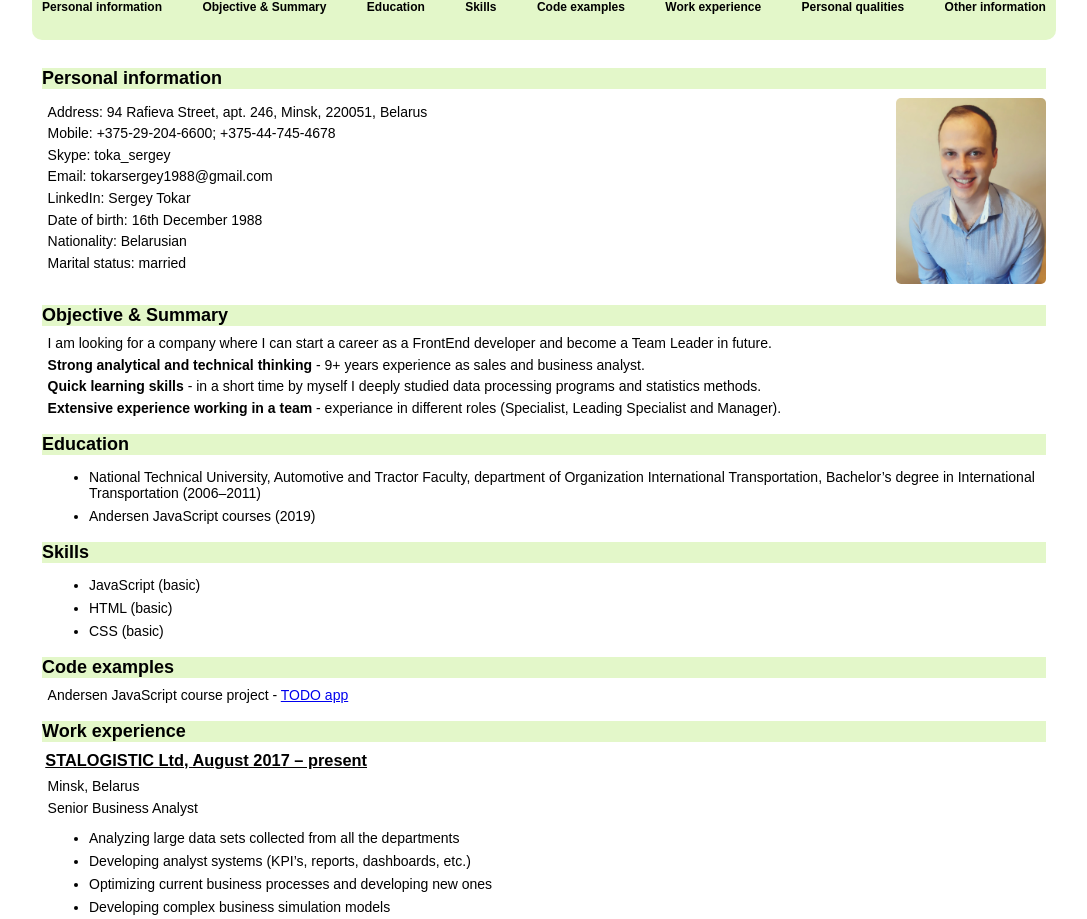
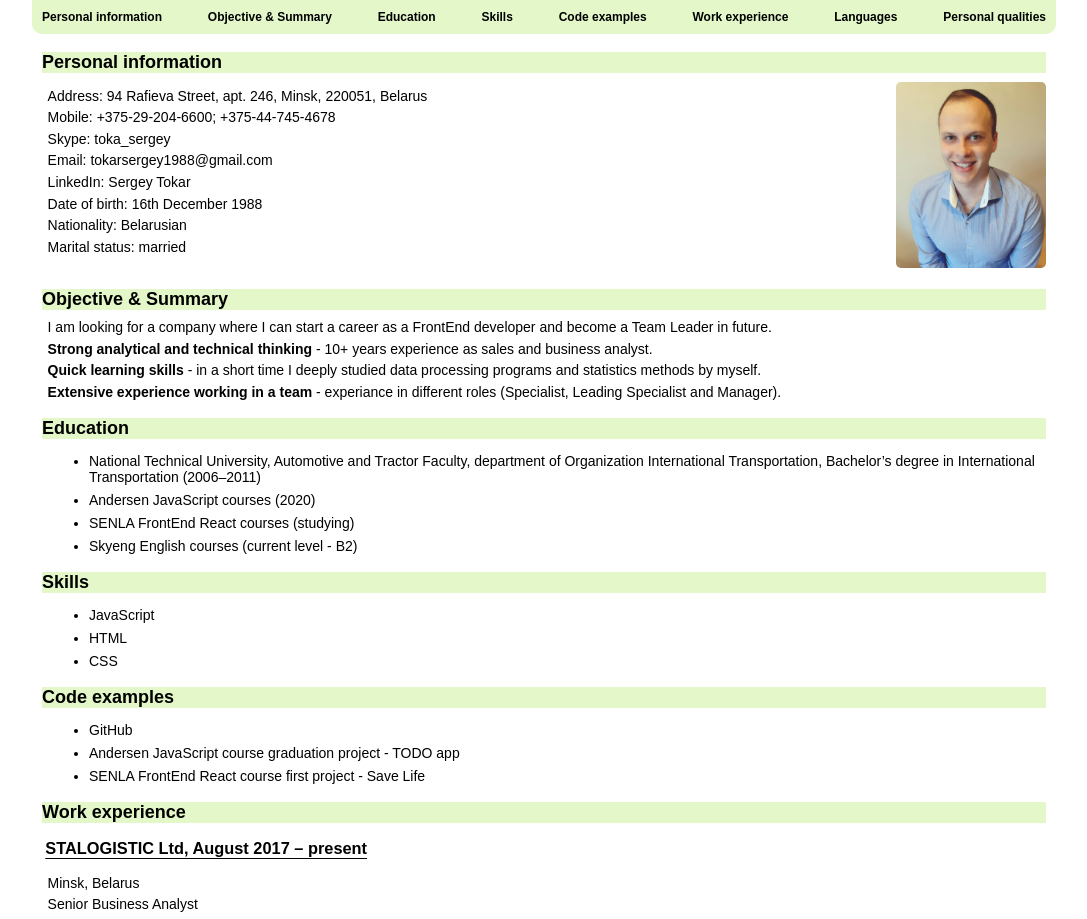
Before and after one commit to sergey-tokar/my-cv, a plain HTML site: page index.html in a window 1280 px wide. Shown: the part 61-980 px from the top of the page, without its empty margins (96-1183 px from the left). Drawn offline with Linux system fonts and the light colour scheme.

Commit message:
refactor: update CV content

```diff
--- a/index.html
+++ b/index.html
@@ -6,6 +6,7 @@
     <meta http-equiv="X-UA-Compatible" content="ie=edge">
     <title>CV Sergey Tokar</title>
     <link rel="stylesheet" href=".\style.css">
+    <link rel="shortcut icon" href="/favicon.ico" type="image/x-icon">
 </head>
 
 <body>
@@ -20,8 +21,8 @@
         <a class="navigation-link" href="#skills">Skills</a>
         <a class="navigation-link" href="#code-examples">Code examples</a>
         <a class="navigation-link" href="#work-experience">Work experience</a>
+        <a class="navigation-link" href="#languages">Languages</a>
         <a class="navigation-link" href="#personal-qualities">Personal qualities</a>
-    <a class="navigation-link" href="#other-information">Other information</a>
     </nav>
 
     <main class="cv-content">
@@ -34,14 +35,12 @@
 
                 <div class="personal-information-content">
                     <p>Address: 94 Rafieva Street, apt. 246, Minsk, 220051, Belarus</p>
-                <p>Mobile: <a class="contact-link" href="tel:+375292046600" title="call me">+375-29-204-6600</a>; <a
-                        class="contact-link" href="tel:+375447454678" title="call me">+375-44-745-4678</a></p>
+                    <p>Mobile: <a class="contact-link" href="tel:+375292046600" title="call me">+375-29-204-6600</a>; <a class="contact-link" href="tel:+375447454678" title="call me">+375-44-745-4678</a></p>
                     <p>Skype: <a class="contact-link" href="skype:toka_sergey" title="contact me by Skype">toka_sergey</a>
                     </p>
                     <p>Email: <a class="contact-link" href="mailto:tokarsergey1988@gmail.com" title="send me an email">tokarsergey1988@gmail.com</a>
                     </p>
-                <p>LinkedIn: <a class="contact-link" href="https://www.linkedin.com/in/sergey-tokar/"
-                                title="LinkedIn - Sergey Tokar">Sergey Tokar</a></p>
+                    <p>LinkedIn: <a class="contact-link" href="https://www.linkedin.com/in/sergey-tokar/" title="LinkedIn - Sergey Tokar" target="_blank">Sergey Tokar</a></p>
                     <p>Date of birth: 16th December 1988</p>
                     <p>Nationality: Belarusian</p>
                     <p>Marital status: married</p>
@@ -55,39 +54,40 @@
 
         <section class="objective-summary" id="objective-summary">
             <h2 class="cv-part-head">Objective & Summary</h2>
-        <p>I am looking for a company where I can start a career as a FrontEnd developer and become a Team Leader in
-            future.</p>
-        <p><span class="advantages">Strong analytical and technical thinking</span> - 9+ years experience as sales and
-            business analyst.</p>
-        <p><span class="advantages">Quick learning skills</span> - in a short time by myself I deeply studied data
-            processing programs and statistics methods.</p>
-        <p><span class="advantages">Extensive experience working in a team</span> - experiance in different roles
-            (Specialist, Leading Specialist and Manager).</p>
+            <p>I am looking for a company where I can start a career as a FrontEnd developer and become a Team Leader in future.
+            </p>
+            <p><span class="advantages">Strong analytical and technical thinking</span> - 10+ years experience as sales and business analyst.</p>
+            <p><span class="advantages">Quick learning skills</span> - in a short time I deeply studied data processing programs and statistics methods by myself.</p>
+            <p><span class="advantages">Extensive experience working in a team</span> - experiance in different roles (Specialist, Leading Specialist and Manager).</p>
         </section>
 
         <section class="education" id="education">
             <h2 class="cv-part-head">Education</h2>
             <ul>
-            <li>National Technical University, Automotive and Tractor Faculty, department of Organization International
-                Transportation, Bachelor’s degree in International Transportation (2006–2011)
+                <li>National Technical University, Automotive and Tractor Faculty, department of Organization International Transportation, Bachelor’s degree in International Transportation (2006–2011)
                 </li>
-            <li>Andersen JavaScript courses (2019)</li>
+                <li>Andersen JavaScript courses (2020)</li>
+                <li>SENLA FrontEnd React courses (studying)</li>
+                <li>Skyeng English courses (current level - B2)</li>
             </ul>
         </section>
 
         <section class="skills" id="skills">
             <h2 class="cv-part-head">Skills</h2>
             <ul>
-            <li>JavaScript (basic)</li>
-            <li>HTML (basic)</li>
-            <li>CSS (basic)</li>
+                <li>JavaScript</li>
+                <li>HTML</li>
+                <li>CSS</li>
             </ul>
         </section>
 
         <section class="code-examples" id="code-examples">
             <h2 class="cv-part-head">Code examples</h2>
-        <p>Andersen JavaScript course project - <a href="https://github.com/sergey-tokar/todo"
-                                                   title="Sergey Tokar - TODO APP">TODO app</a></p>
+            <ul class="code-examples-list">
+                <li class="code-examples-item"><a class="code-example-link" href="https://github.com/sergey-tokar" title="Sergey Tokar - GitHub" target="_blank">GitHub</a></li>
+                <li class="code-examples-item"><a class="code-example-link" href="https://github.com/sergey-tokar/todo" title="Sergey Tokar - TODO APP (git repo)" target="_blank">Andersen JavaScript course graduation  project - TODO app</a></li>
+                <li class="code-examples-item"><a class="code-example-link" href="https://save-life-sergeytokar-senlacourses.netlify.app/" title="Sergey Tokar - Save life (netlify deployed)" target="_blank">SENLA FrontEnd React course first project - Save Life</a></li>
+            </ul>
         </section>
 
         <section class="work-experience" id="work-experience">
@@ -111,14 +111,12 @@
                 <p class="location">Minsk, Belarus</p>
                 <p class="position">Customer Service Department Manager</p>
                 <ul>
-                <li>Managing department (monitoring plans implementation, developing motivation system, hiring new
-                    employees, etc.)
+                    <li>Managing department (monitoring plans implementation, developing motivation system, hiring new employees, etc.)
                     </li>
                     <li>Analyzing market of advertising services</li>
                     <li>Developing new customer search system</li>
                     <li>Planning and organizing work with regular customers</li>
-                <li>Developing systems of interaction with the most promising and profitable customers (discount
-                    systems, individual service, accelerated terms, etc.)
+                    <li>Developing systems of interaction with the most promising and profitable customers (discount systems, individual service, accelerated terms, etc.)
                     </li>
                 </ul>
             </section>
@@ -128,13 +126,20 @@
                 <p class="position">Marketing and Sales Analyst</p>
                 <ul>
                     <li>Analyzing sales KPI’s</li>
-                <li>Analyzing international transportation market (segmenting, evaluating segment capacity, detecting
-                    trends, etc.)
+                    <li>Analyzing international transportation market (segmenting, evaluating segment capacity, detecting trends, etc.)
                     </li>
                     <li>Evaluating business and financial reputation of potential customers</li>
                     <li>Doing lead generation</li>
                 </ul>
             </section>
+        </section>
+
+        <section class="languages" id="languages">
+            <h2 class="cv-part-head">Languages</h2>
+            <ul>
+                <li>Russian: mother tongue</li>
+                <li>English: B2</li>
+            </ul>
         </section>
 
         <section class="personal-qualities" id="personal-qualities">
@@ -147,15 +152,9 @@
                 <li>Eager to learn</li>
             </ul>
         </section>
+    </main>
 
-    <section class="other-information" id="other-information">
-        <h2 class="cv-part-head">Other information</h2>
-        <ul>
-            <li>Driving License (Category B)</li>
-            <li>English B1</li>
-        </ul>
-    </section>
-</main>
     <footer>Sergey Tokar CV</footer>
 </body>
+
 </html>
--- a/style.css
+++ b/style.css
@@ -5,14 +5,18 @@ body {
     font-family: Arial, sans-serif;
 }
 
+p {
+    margin: 0.4em;
+}
+
+li {
+    margin: 0.5em;
+}
+
 .cv-head,
 .navigation {
     margin: 0;
     background-color: rgb(227, 247, 201);
-}
-
-.navigation{
-  height: 30px;
 }
 
 .navigation-link,
@@ -24,11 +28,13 @@ body {
 .navigation-link:hover,
 .contact-link:hover {
     text-decoration: underline;
+    text-underline-position: under;
 }
 
 .cv-head {
     padding: 10px;
     border-radius: 10px 10px 0px 0px;
+    margin-top: 10px;
 }
 
 .navigation {
@@ -41,11 +47,11 @@ body {
 }
 
 .cv-content {
-  padding: 10px;
+    padding: 0 10px;
     font-size: 14px;
 }
 
-.head-name{
+.head-name {
     margin: 0;
     font-size: 26px;
 }
@@ -61,9 +67,24 @@ body {
     justify-content: space-between;
 }
 
+.advantages {
+    font-weight: bold;
+}
+
+.code-example-link {
+    text-decoration: none;
+    color: black;
+}
+
+.code-example-link:hover {
+    text-decoration: underline;
+    text-underline-position: under;
+}
+
 .companies {
-  margin: 0.5em 0.2em;
+    margin: 1em 0.2em;
     text-decoration: underline;
+    text-underline-position: under;
 }
 
 .photo {
@@ -72,19 +93,8 @@ body {
     border-radius: 5px;
 }
 
-p {
-  margin: 0.4em;
-}
-
-.advantages {
-  font-weight: bold;
-}
-
-li {
-  margin: 0.5em;
-}
-
-footer{
+footer {
     text-align: center;
     color: lightslategray;
+    padding-bottom: 20px;
 }
```
Also changed, not shown: favicon.ico (added), 1 other file. Lines whose indentation alone changed are shown as unchanged.
